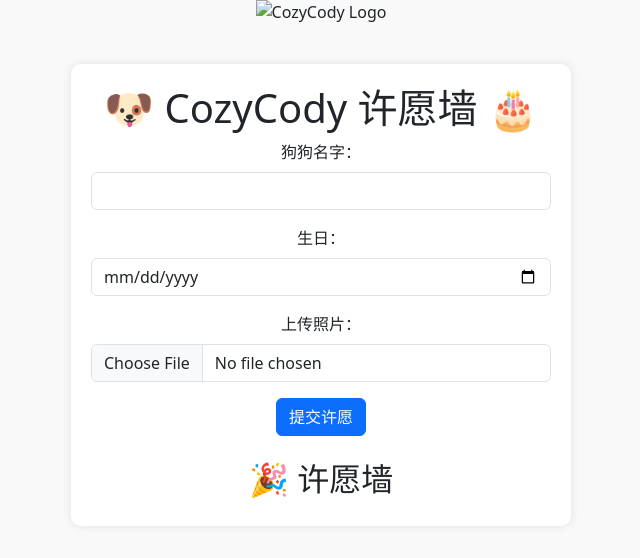
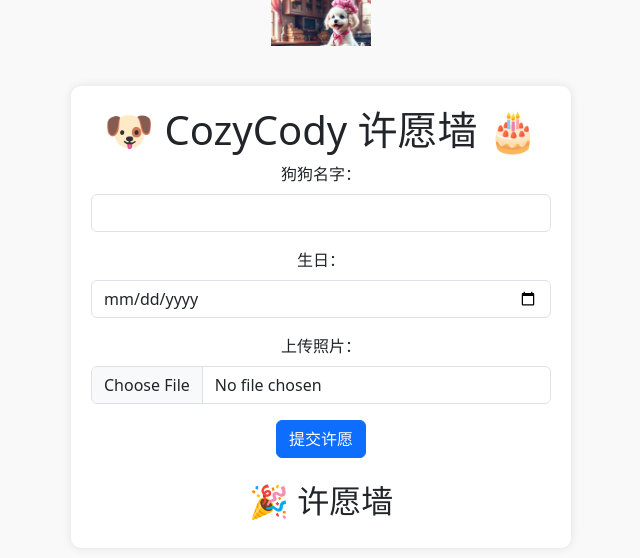
Before and after one commit to V-2point0/Puppy-wish-wall, a plain HTML site: page index.html in a window 1280 px wide. Shown: the whole page, without its empty margins (319-959 px from the left). Drawn offline with nearby package versions, Linux system fonts and the light colour scheme.

Commit message:
Update index.html

```diff
--- a/index.html
+++ b/index.html
@@ -33,7 +33,7 @@
 <body>
 
     <!-- Logo -->
-    <img id="logo" src="your-logo-url.png" alt="CozyCody Logo">
+    <img id="logo" src="https://raw.githubusercontent.com/V-2point0/Puppy-wish-wall/refs/heads/main/26d4b5ce5d3ac3d9d51ef36890b59676.jpeg" alt="CozyCody Logo">
 
     <div class="container">
         <h1>🐶 CozyCody 许愿墙 🎂</h1>
```
